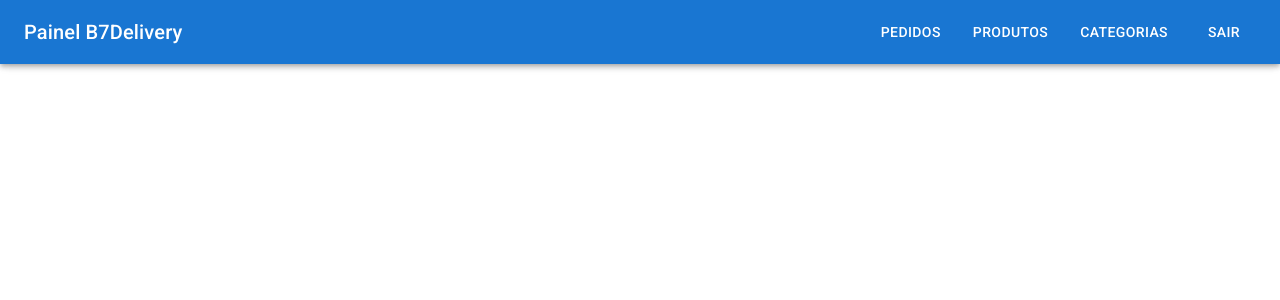
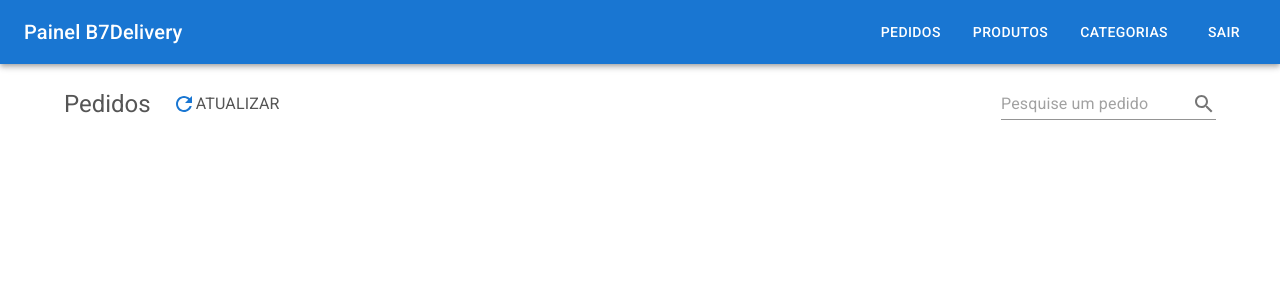
Before and after one commit to matheusmfl/delivery-establishment-dashboard, a Next.js app: page /pedidos in a window 1280 px wide. Shown: the top 300 px of the page. Built offline with nearby package versions, Linux system fonts and the light colour scheme.

Commit message:
Fix bug on the Header.tsx position, create page pedidos

```diff
--- a/src/app/(inside)/pedidos/page.tsx
+++ b/src/app/(inside)/pedidos/page.tsx
@@ -1,8 +1,55 @@
 'use client'
-import { Box } from '@mui/material'
+import { Refresh, Search } from '@mui/icons-material'
+import {
+  Box,
+  Button,
+  InputAdornment,
+  TextField,
+  Typography,
+} from '@mui/material'
+import { useState } from 'react'
 
 const Page = () => {
-  return <Box>...</Box>
+  const [searchInput, setSearchInput] = useState('')
+  function handleSearchKey() {}
+  function handleSearchInput() {}
+  return (
+    <Box sx={{ my: 3 }}>
+      <Box sx={{ display: 'flex', justifyContent: 'space-between' }}>
+        <Box sx={{ display: 'flex', alignItems: 'center' }}>
+          <Typography variant="h5" component="h5" sx={{ color: '#555', mr: 2 }}>
+            Pedidos
+          </Typography>
+          <Button
+            sx={{ justifyContent: { xs: 'flex-start', sm: 'center' } }}
+            size="small"
+          >
+            <Refresh />
+            <Typography
+              component="div"
+              sx={{ color: '#555', display: { xs: 'none', md: 'block' } }}
+            >
+              Atualizar
+            </Typography>
+          </Button>
+        </Box>
+        <TextField
+          value={searchInput}
+          onChange={handleSearchInput}
+          onKeyUp={handleSearchKey}
+          variant="standard"
+          placeholder="Pesquise um pedido"
+          InputProps={{
+            endAdornment: (
+              <InputAdornment position="end">
+                <Search />
+              </InputAdornment>
+            ),
+          }}
+        />
+      </Box>
+    </Box>
+  )
 }
 
 export default Page
--- a/src/components/Header.tsx
+++ b/src/components/Header.tsx
@@ -26,7 +26,7 @@ export function Header() {
   }
   return (
     <>
-      <AppBar>
+      <AppBar component="nav" position="relative">
         <Toolbar>
           <IconButton
             color="inherit"
```
